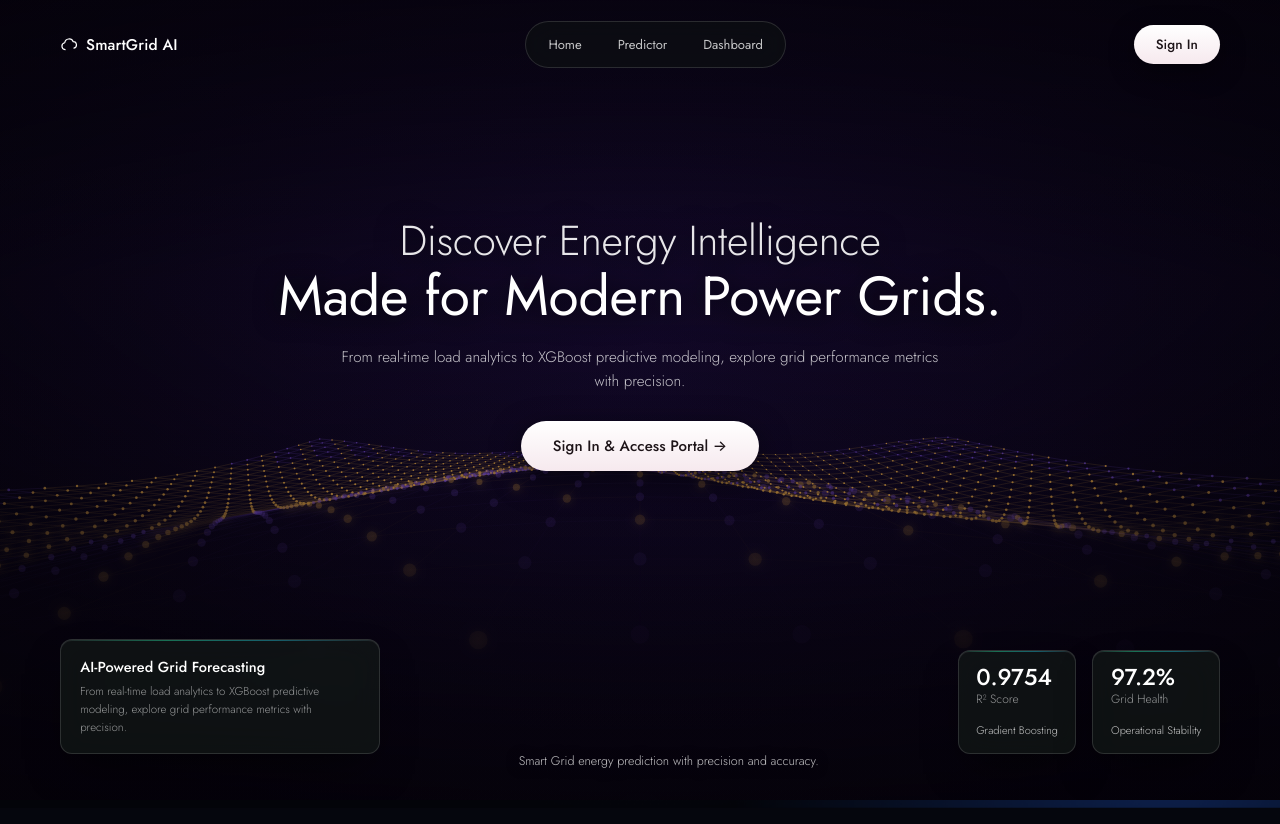
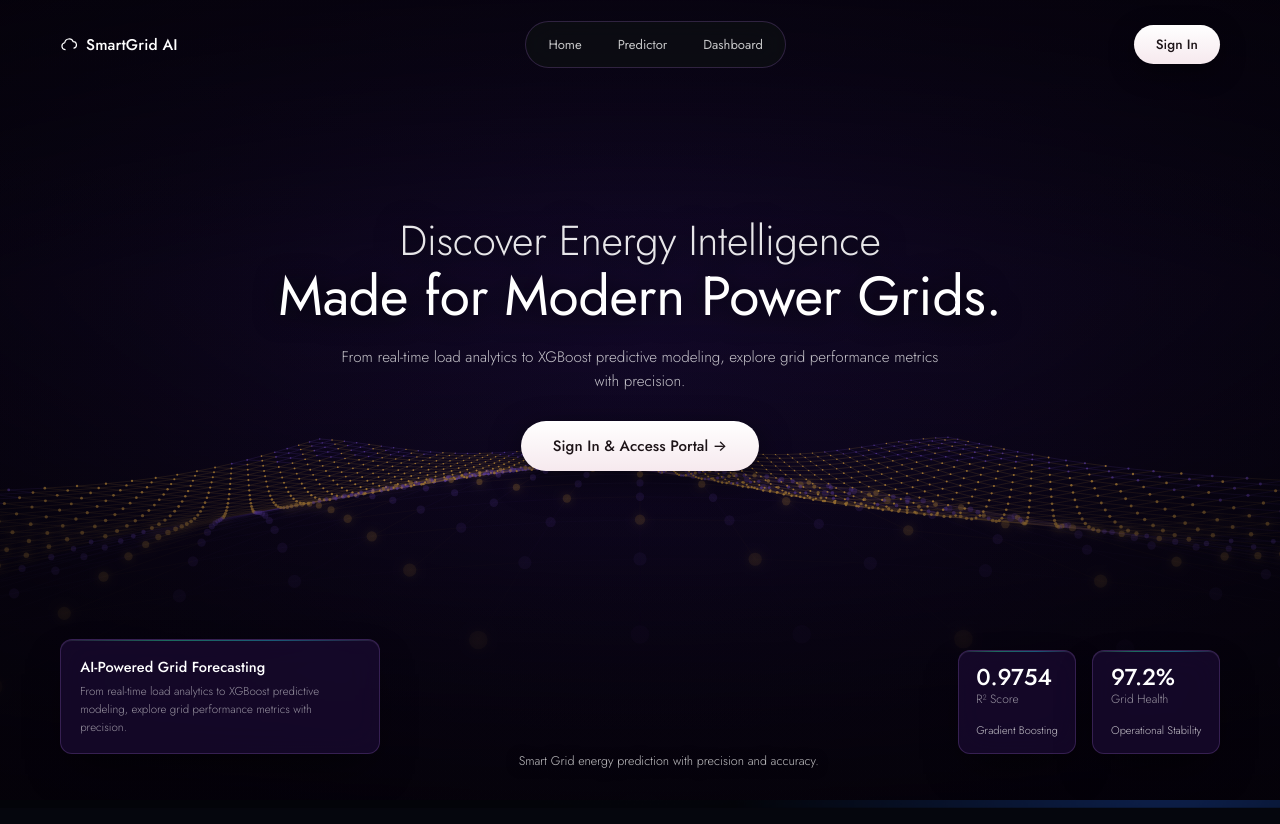
Before and after one commit to upadrashtaleelamanasa-2009/smart_grid_predictor, a Flask app: page / in a window 1280 px wide. Run offline with Flask 3, Linux system fonts and the light colour scheme; some libraries are stand-ins or nearby versions.

Commit message:
Unify entire application theme across all pages with Deep Space Purple and Golden Grid matching Image 2

```diff
--- a/static/css/style.css
+++ b/static/css/style.css
@@ -16,19 +16,19 @@
   --ink-soft:     rgba(255, 255, 255, 0.76);
   --ink-faint:    rgba(255, 255, 255, 0.56);
 
-  --glass:        rgba(22, 32, 26, 0.55);
-  --glass-lift:   rgba(32, 44, 36, 0.68);
-  --hairline:     rgba(255, 255, 255, 0.13);
+  --glass:        rgba(28, 12, 54, 0.65);
+  --glass-lift:   rgba(42, 18, 78, 0.78);
+  --hairline:     rgba(192, 132, 252, 0.2);
 
   --blush:        #f0b4c4;
-  --ground:       #15092a;
-  --ground-deep:  #04020a;
+  --ground:       #16082e;
+  --ground-deep:  #06030e;
 
-  --bg:           #04020a;
-  --surface:      rgba(15, 10, 30, 0.94);
-  --surface2:     rgba(22, 14, 42, 0.88);
-  --border:       rgba(255, 255, 255, 0.13);
-  --border-em:    rgba(16, 185, 129, 0.4);
+  --bg:           #06030e;
+  --surface:      rgba(22, 10, 44, 0.92);
+  --surface2:     rgba(32, 14, 60, 0.85);
+  --border:       rgba(192, 132, 252, 0.25);
+  --border-em:    rgba(168, 85, 247, 0.4);
   --emerald:      #10b981;
   --emerald-lt:   #34d399;
   --cyan:         #38bdf8;
--- a/templates/base.html
+++ b/templates/base.html
@@ -12,7 +12,7 @@
 {% block head_extra %}{% endblock %}
 </head>
 <body>
-<div class="page-wrapper">
+<div class="page-wrapper" style="min-height:100vh; background: radial-gradient(120% 90% at 50% 30%, #16082e 0%, #06030e 100%);">
 
 <!-- GLOWINN FLOATING PILL NAVBAR -->
 <header class="nav">
--- a/templates/login.html
+++ b/templates/login.html
@@ -70,24 +70,24 @@
       {% endfor %}
     {% endwith %}
 
-    <div class="card" style="background: rgba(14, 20, 16, 0.92); border: 1px solid var(--hairline); backdrop-filter: blur(24px); border-radius: 24px; padding: 2.2rem; box-shadow: 0 30px 60px rgba(0,0,0,0.7);">
+    <div class="card" style="background: rgba(22, 10, 44, 0.94); border: 1px solid rgba(192, 132, 252, 0.25); backdrop-filter: blur(28px) saturate(140%); border-radius: 24px; padding: 2.2rem; box-shadow: 0 30px 60px rgba(0,0,0,0.8), 0 0 45px rgba(168, 85, 247, 0.2);">
 
       <!-- Logo + Title -->
       <div class="text-center mb-2">
-        <div class="login-logo" style="width:54px; height:54px; border-radius:16px; margin:0 auto 0.8rem; background: linear-gradient(135deg, var(--emerald), var(--cyan)); display:flex; align-items:center; justify-content:center; font-size:1.6rem; box-shadow: 0 0 25px rgba(16,185,129,0.4);">⚡</div>
+        <div class="login-logo" style="width:54px; height:54px; border-radius:16px; margin:0 auto 0.8rem; background: linear-gradient(135deg, var(--purple), var(--cyan)); display:flex; align-items:center; justify-content:center; font-size:1.6rem; box-shadow: 0 0 25px rgba(168,85,247,0.4);">⚡</div>
         <h1 class="login-title" style="font-family: var(--font-body); font-weight: 500; font-size: 1.45rem; color: var(--ink);">Smart Grid Access Portal</h1>
         <p class="login-subtitle" style="font-size: 0.82rem; color: var(--ink-soft); margin-top: 2px;">Sign in to access the Energy Consumption Predictor</p>
       </div>
 
       <!-- Tab Switcher -->
-      <div class="auth-tabs" style="display:flex; gap:0.5rem; background:rgba(10,14,12,0.8); padding:0.35rem; border-radius:999px; margin-bottom:1.2rem; border:1px solid var(--hairline);">
-        <button id="tab-signin" type="button" class="btn btn-sm btn-primary" style="flex:1; border-radius:999px; font-size:0.8rem; background:#0d9488; border:none;" onclick="switchAuthTab('signin')">Sign In</button>
+      <div class="auth-tabs" style="display:flex; gap:0.5rem; background:rgba(14,6,28,0.85); padding:0.35rem; border-radius:999px; margin-bottom:1.2rem; border:1px solid rgba(192,132,252,0.2);">
+        <button id="tab-signin" type="button" class="btn btn-sm btn-primary" style="flex:1; border-radius:999px; font-size:0.8rem; background:linear-gradient(135deg, #a855f7, #6366f1); border:none;" onclick="switchAuthTab('signin')">Sign In</button>
         <button id="tab-signup" type="button" class="btn btn-sm btn-ghost" style="flex:1; border-radius:999px; font-size:0.8rem;" onclick="switchAuthTab('signup')">Create Account</button>
       </div>
 
       <!-- Google Sign In -->
       <div id="google-container">
-        <button class="btn-google mb-1" id="google-signin-btn" type="button" style="border-radius:999px; background: rgba(14,20,16,0.85); border: 1px solid var(--hairline); width:100%;">
+        <button class="btn-google mb-1" id="google-signin-btn" type="button" style="border-radius:999px; background: rgba(28,12,54,0.85); border: 1px solid rgba(192,132,252,0.25); width:100%;">
           <svg class="g-icon" viewBox="0 0 48 48">
             <path fill="#4285F4" d="M44.5 20H24v8.5h11.8C34.7 33.9 30.1 37 24 37c-7.2 0-13-5.8-13-13s5.8-13 13-13c3.1 0 5.9 1.1 8.1 2.9l6.4-6.4C34.6 4.1 29.6 2 24 2 11.8 2 2 11.8 2 24s9.8 22 22 22c11 0 21-8 21-21.5 0-1.4-.1-2.7-.5-4.5z"/>
             <path fill="#34A853" d="M6.3 14.7l7 5.1C15.2 16.2 19.2 13 24 13c3.1 0 5.9 1.1 8.1 2.9l6.4-6.4C34.6 4.1 29.6 2 24 2c-7.6 0-14.2 4.6-17.7 12.7z"/>
@@ -111,12 +111,12 @@
         <div class="form-group mb-1">
           <label class="form-label" style="font-size:0.72rem; text-transform:uppercase; letter-spacing:0.05em; color:var(--ink-soft);">Email Address</label>
           <input type="email" name="email" id="signin-email" class="form-control"
-                 placeholder="you@example.com" required autocomplete="email" list="email-suggestions" style="border-radius: var(--radius-sm); background:rgba(10,14,12,0.8); border:1px solid var(--hairline); color:var(--ink);"/>
+                 placeholder="you@example.com" required autocomplete="email" list="email-suggestions" style="border-radius: var(--radius-sm); background:rgba(14,6,28,0.85); border:1px solid rgba(192,132,252,0.2); color:var(--ink);"/>
         </div>
         <div class="form-group mb-2">
           <label class="form-label" style="font-size:0.72rem; text-transform:uppercase; letter-spacing:0.05em; color:var(--ink-soft);">Password</label>
           <input type="password" name="password" id="signin-pass" class="form-control"
-                 placeholder="Enter password" required autocomplete="current-password" style="border-radius: var(--radius-sm); background:rgba(10,14,12,0.8); border:1px solid var(--hairline); color:var(--ink);"/>
+                 placeholder="Enter password" required autocomplete="current-password" style="border-radius: var(--radius-sm); background:rgba(14,6,28,0.85); border:1px solid rgba(192,132,252,0.2); color:var(--ink);"/>
         </div>
         <button type="submit" class="btn btn--pearl btn-block" style="width: 100%; padding: 12px 26px; margin-top: 0.5rem;">
           Sign In &amp; Enter Dashboard →
@@ -128,12 +128,12 @@
         <div class="form-group mb-1">
           <label class="form-label" style="font-size:0.72rem; text-transform:uppercase; letter-spacing:0.05em; color:var(--ink-soft);">Full Name</label>
           <input type="text" name="name" class="form-control"
-                 placeholder="Enter your full name" required style="border-radius: var(--radius-sm); background:rgba(10,14,12,0.8); border:1px solid var(--hairline); color:var(--ink);"/>
+                 placeholder="Enter your full name" required style="border-radius: var(--radius-sm); background:rgba(14,6,28,0.85); border:1px solid rgba(192,132,252,0.2); color:var(--ink);"/>
         </div>
         <div class="form-group mb-1">
           <label class="form-label" style="font-size:0.72rem; text-transform:uppercase; letter-spacing:0.05em; color:var(--ink-soft);">Email Address</label>
           <input type="email" name="email" class="form-control"
-                 placeholder="you@example.com" required autocomplete="email" list="email-suggestions" style="border-radius: var(--radius-sm); background:rgba(10,14,12,0.8); border:1px solid var(--hairline); color:var(--ink);"/>
+                 placeholder="you@example.com" required autocomplete="email" list="email-suggestions" style="border-radius: var(--radius-sm); background:rgba(14,6,28,0.85); border:1px solid rgba(192,132,252,0.2); color:var(--ink);"/>
         </div>
         <div class="form-group mb-1">
           <label class="form-label" style="font-size:0.72rem; text-transform:uppercase; letter-spacing:0.05em; color:var(--ink-soft);">Create Password</label>
```
